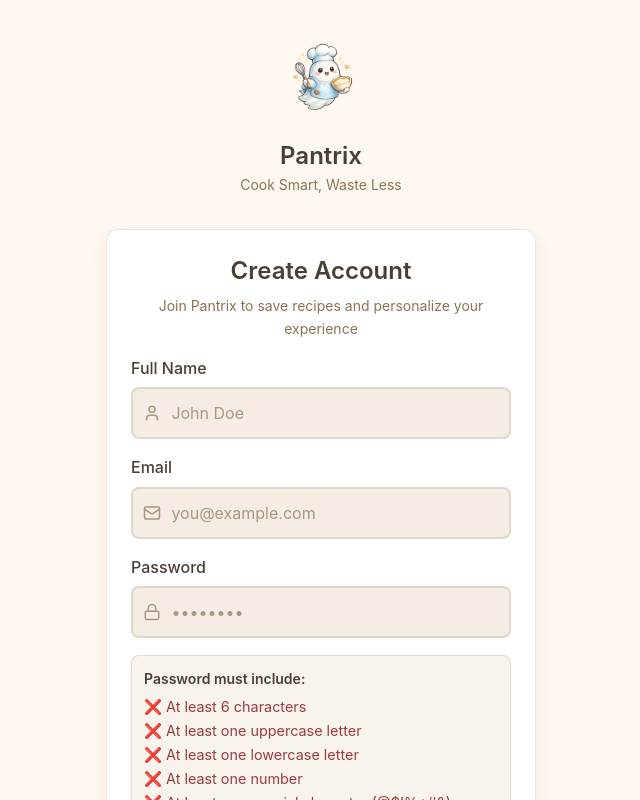
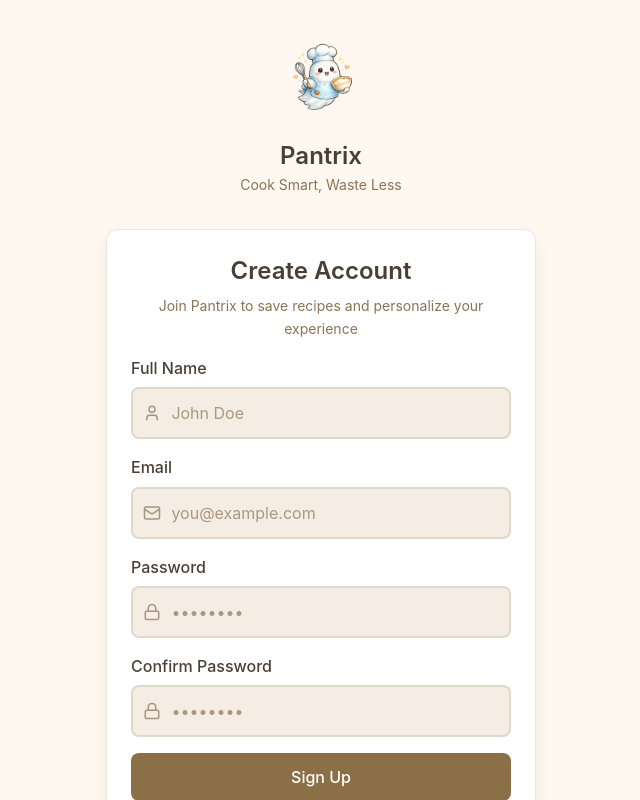
Before and after one commit to 1Sara19/Pantrix, a React (Vite) app: page /signup in a window 1280 px wide. Shown: the top 800 px of the page, without its empty margins (319-959 px from the left). Built offline with nearby package versions, Linux system fonts and the light colour scheme.

Commit message:
show password rules only when password is invalid

```diff
--- a/src/pages/SignUp.jsx
+++ b/src/pages/SignUp.jsx
@@ -33,6 +33,9 @@ function SignUp() {
         passwordChecks.hasLowercase &&
         passwordChecks.hasNumber &&
         passwordChecks.hasSpecialChar;
+
+    const showPasswordRules =
+        password.length > 0 && !isPasswordValid;
 
     const handleSubmit = (e) => {
         e.preventDefault();
@@ -146,7 +149,7 @@ function SignUp() {
                                         disabled={isLoading}
                                     />
                                 </div>
-
+                                {showPasswordRules && (
                                     <div className="password-rules">
                                         <p className="password-rules-title">Password must include:</p>
 
@@ -190,6 +193,7 @@ function SignUp() {
                                             {passwordChecks.hasSpecialChar ? "✅" : "❌"} At least one special character (@$!%*#&)
                                         </div>
                                     </div>
+                                )}
                             </div>
 
                             <div className="signup-form-group">
```
Lines whose indentation alone changed are shown as unchanged.
